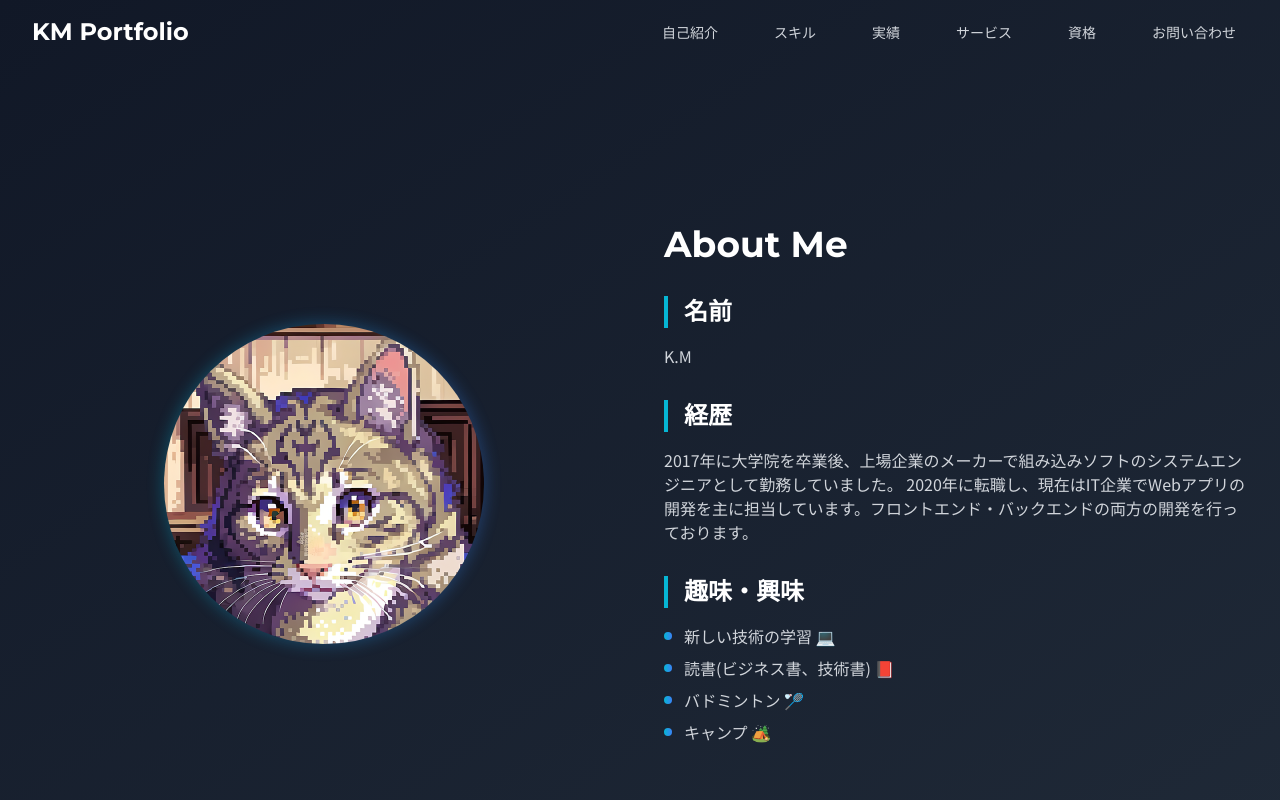
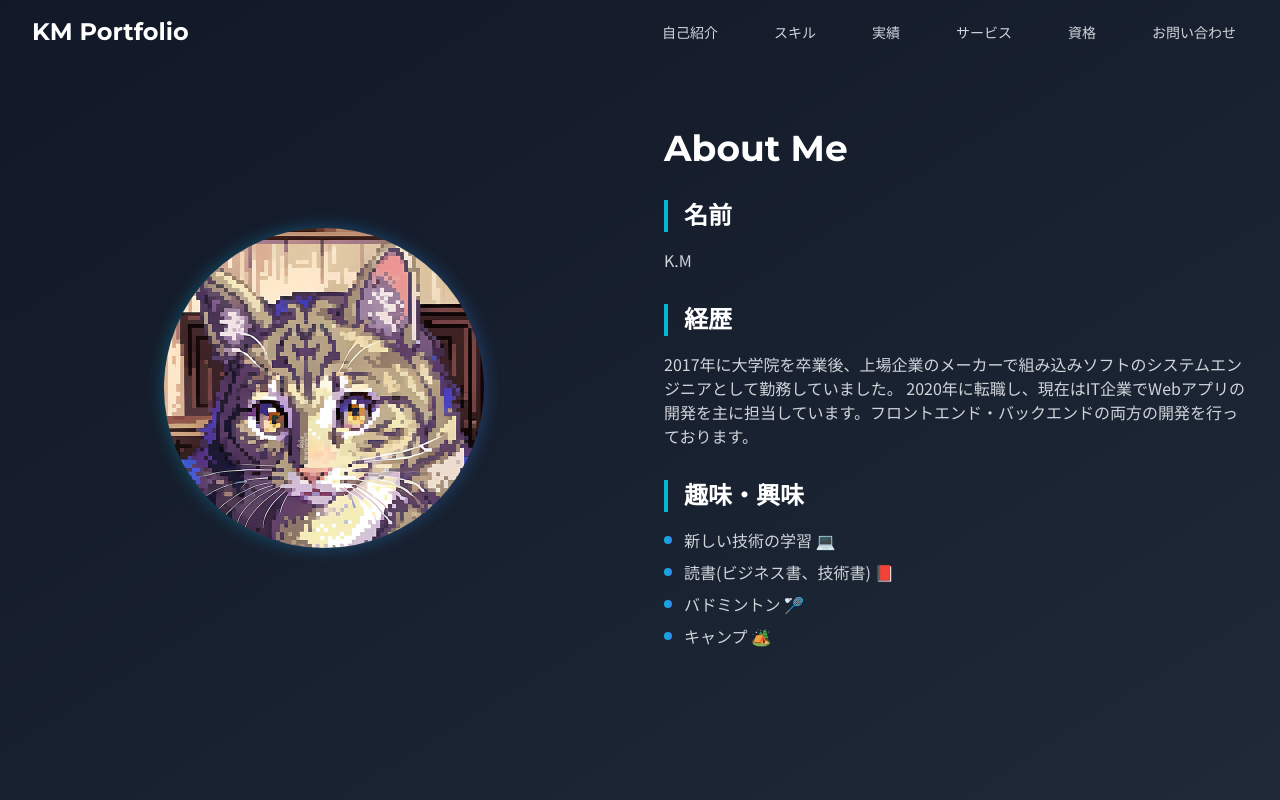
Before and after one commit to KM0912/portfolio, a React (Vite) app: page / in a window 1280 px wide. Shown: the top 800 px of the page. Built offline with nearby package versions, Linux system fonts and the light colour scheme.

Commit message:
Aboutコンポーネントの余白を調整

```diff
--- a/src/components/About.tsx
+++ b/src/components/About.tsx
@@ -9,7 +9,7 @@
       id="about"
       className="pt-16 min-h-screen bg-gradient-to-br from-gray-900 to-gray-800"
     >
-      <div className="max-w-7xl mx-auto px-4 sm:px-6 lg:px-8 py-24">
+      <div className="max-w-7xl mx-auto px-4 sm:px-6 lg:px-8">
         <div
           ref={elementRef}
           className={`grid grid-cols-1 md:grid-cols-2 gap-12 items-center mt-16 ${
```
